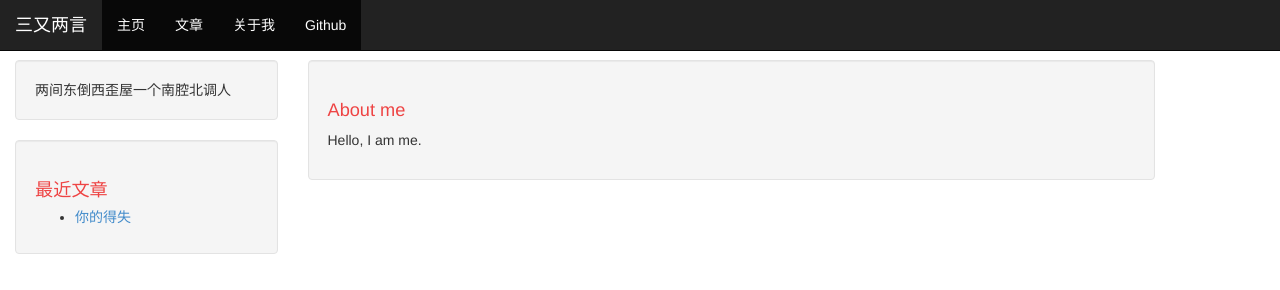
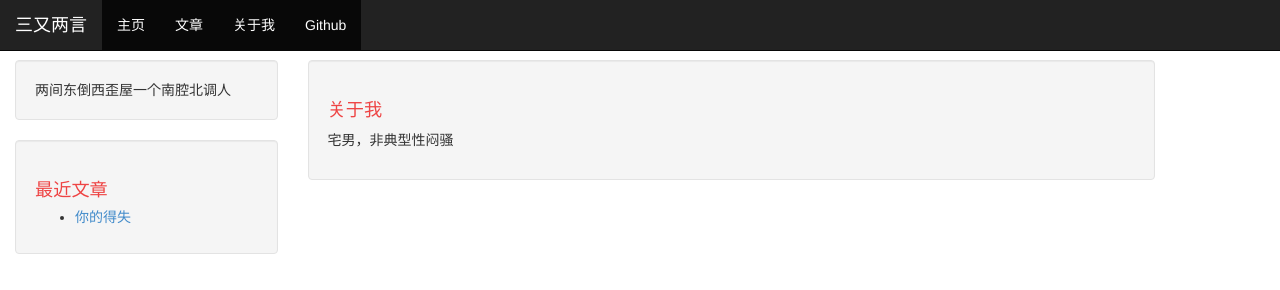
Before and after one commit to libingkui0102/Ep0st, a Jekyll site: the page built from about.html, in a window 1280 px wide. Shown: the top 290 px of the page. Built offline with Jekyll 4.4.1, drawn with Linux system fonts in a browser that asks for light colours; Markdown is read by kramdown in place of the engine named in the settings.

Commit message:
add about me

```diff
--- a/about.html
+++ b/about.html
@@ -3,6 +3,6 @@ layout: default
 ---
 
 <div class="well">
-    <h1>About me</h1>
-    <p>Hello, I am me.</p>
+    <h1>关于我</h1>
+    <p>宅男，非典型性闷骚</p>
 </div>
```
